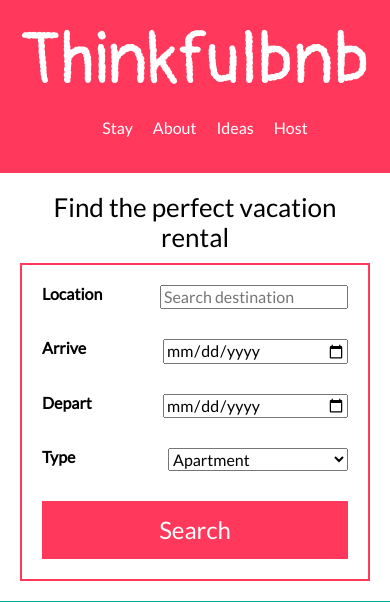
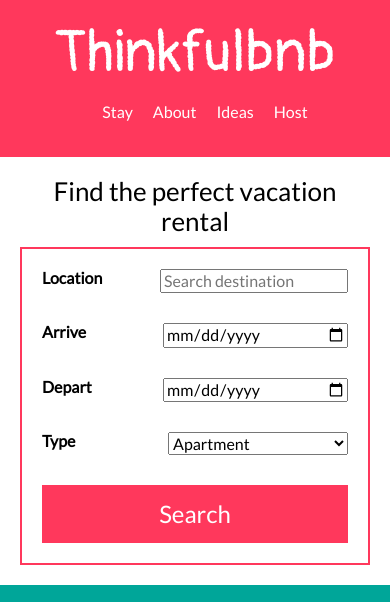
Before and after one commit to millerrichd/thinkful-frontend-bnb, a plain HTML site: page index.html in a window 390 px wide. Shown: the top 602 px of the page. Drawn offline with nearby package versions, Linux system fonts and the light colour scheme.

Commit message:
Fixed: Font size of logo on mobile, fixed form wrap on desktop

```diff
--- a/style.css
+++ b/style.css
@@ -61,7 +61,7 @@ header {
 
 .logo {
   font-family: "Pangolin", cursive;
-  font-size: 72px;
+  font-size: 58px;
   color: #fff;
 }
 
@@ -164,6 +164,7 @@ footer p {
     display: flex;
     flex-direction: row;
     justify-content: space-between;
+    flex-wrap: wrap;
   }
 
   form div {
```
